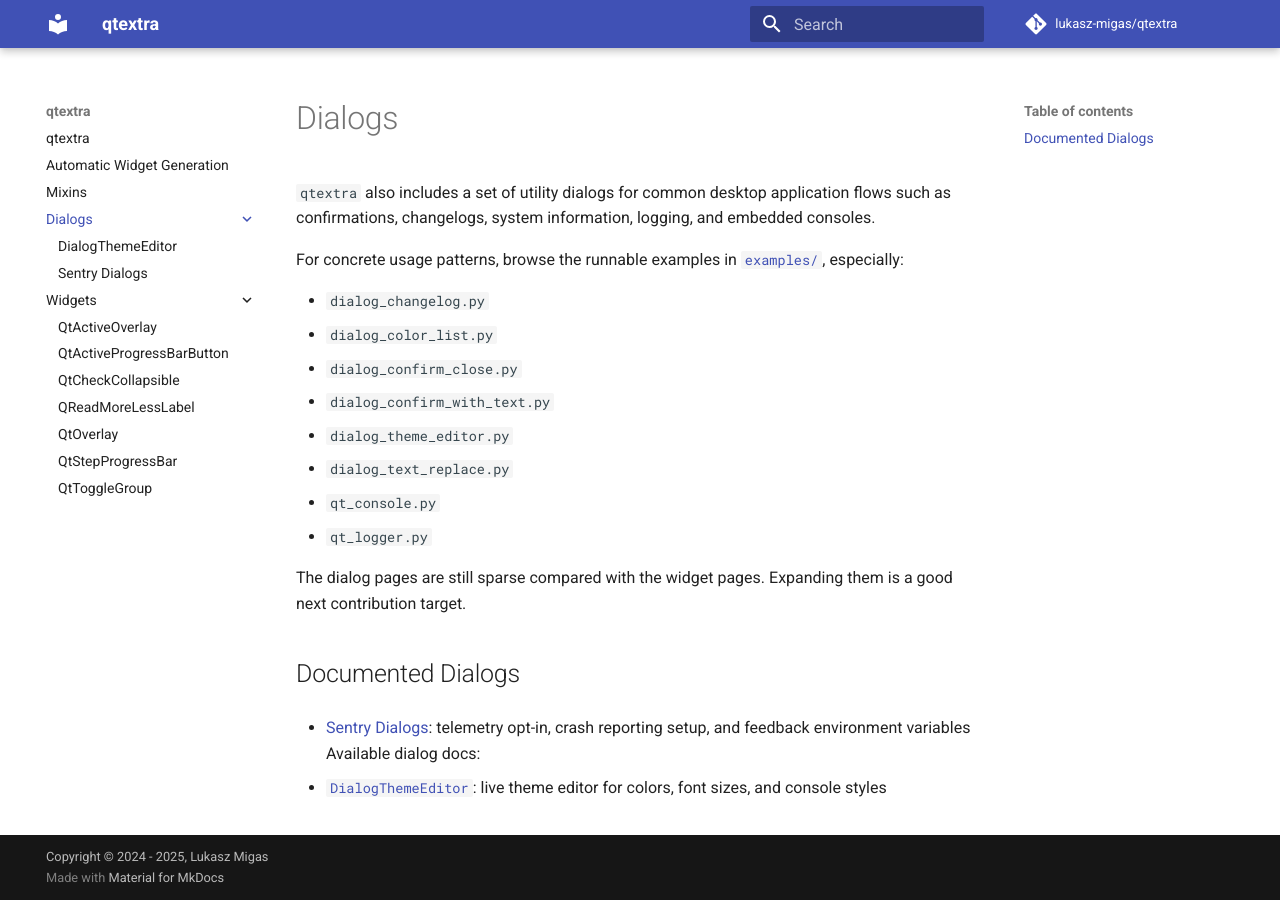
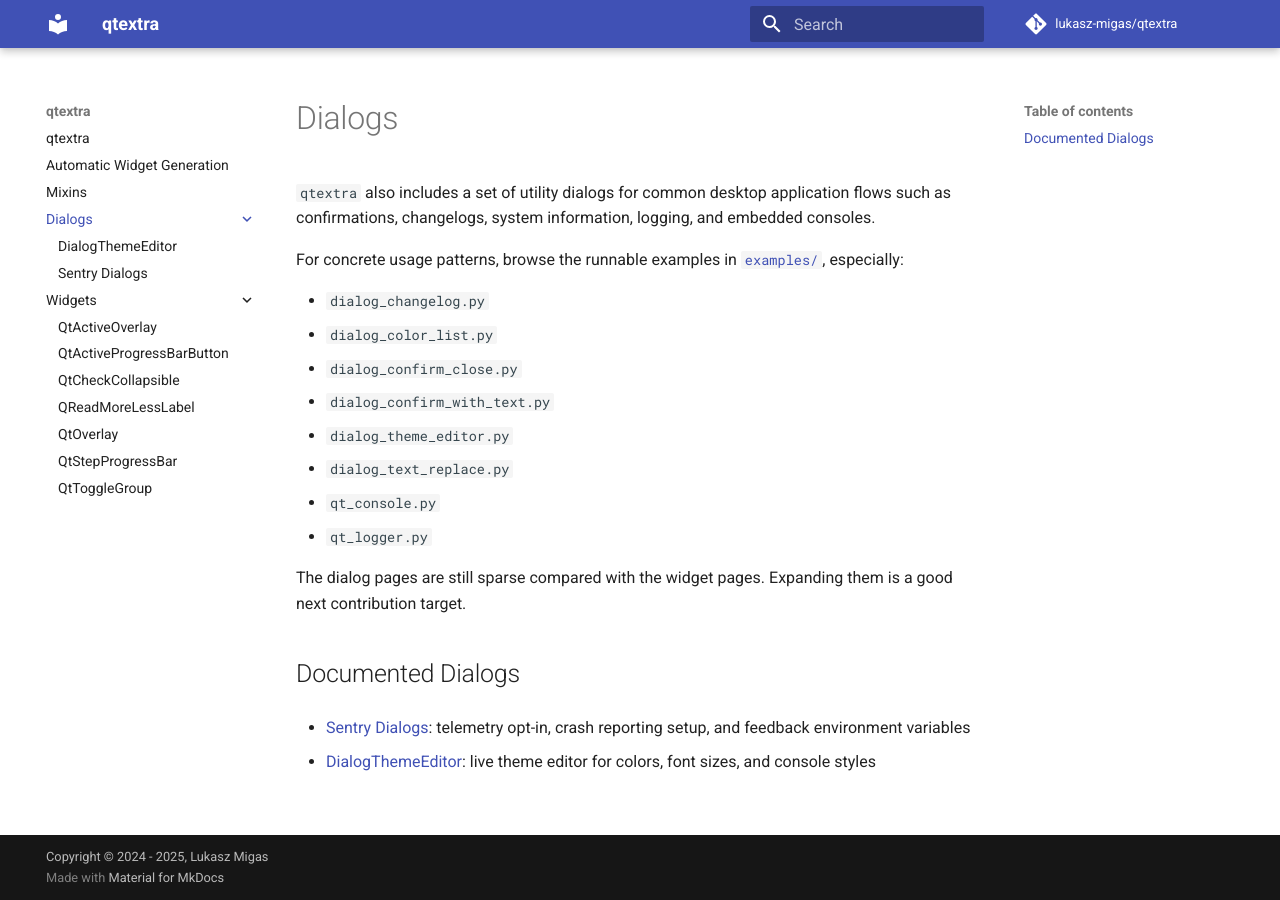
Before and after one commit to lukasz-migas/qtextra, an MkDocs documentation site: the page built from docs/dialogs/index.md, in a window 1280 px wide. Built offline with MkDocs 1.6.1 and Material for MkDocs 9.7.7, drawn with Linux system fonts in a browser that asks for light colours; comment, search, counter and statistics services are not loaded.

Commit message:
Update index.md

```diff
--- a/docs/dialogs/index.md
+++ b/docs/dialogs/index.md
@@ -23,7 +23,6 @@ them is a good next contribution target.
 
 - [Sentry Dialogs](./sentry.md): telemetry opt-in, crash reporting setup, and
   feedback environment variables
-Available dialog docs:
 
-- [`DialogThemeEditor`](./qt_theme_editor.md): live theme editor for colors,
+- [DialogThemeEditor](./qt_theme_editor.md): live theme editor for colors,
   font sizes, and console styles
```
